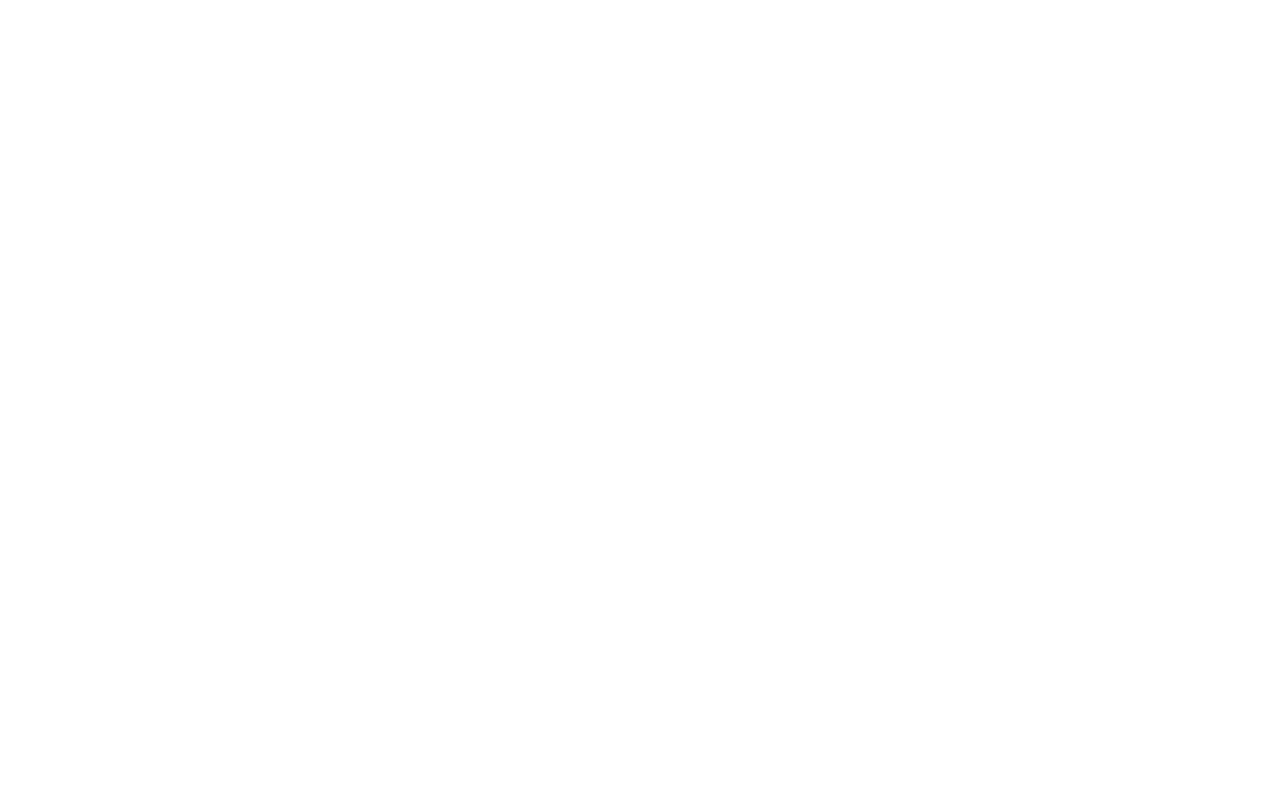
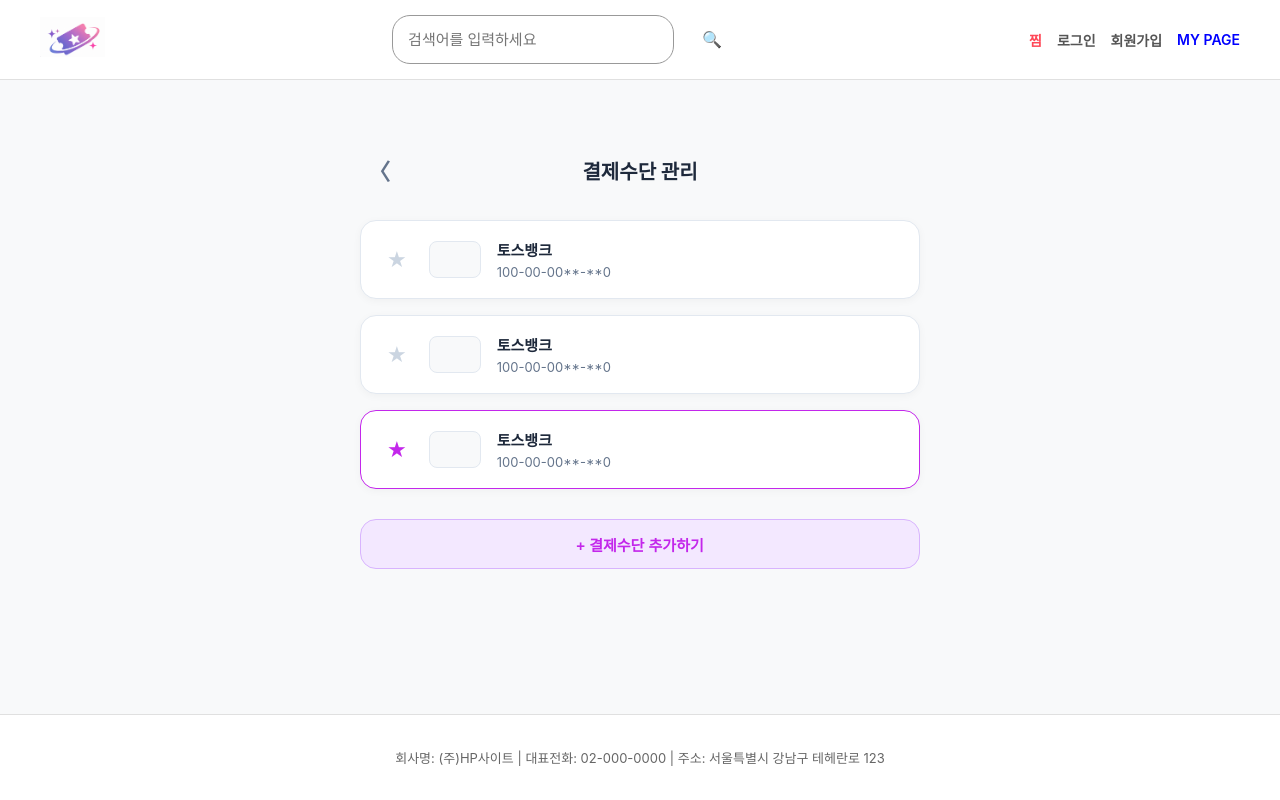
Before and after one commit to gkdudopice-lang/hp-router-ex, a React (Create React App) app: page /mypage/payment in a window 1280 px wide. Before the commit this address had no page. Built offline with nearby package versions, Linux system fonts and the light colour scheme.

Commit message:
마이페이지-계정정보-결제수단 관리 연결 완료

```diff
--- a/src/App.js
+++ b/src/App.js
@@ -21,6 +21,7 @@
 import MyReviewList from "./pages/MyReviewList";
 import CustomerCenter from "./pages/CustomerCenter";
 import AccountInfo from "./pages/AccountInfo";
+import PaymentManage from "./pages/PaymentManage";
 import { BrowserRouter as Router, Routes, Route } from "react-router-dom";
 
 function App() {
@@ -59,6 +60,7 @@
           <Route path="/mypage/reviews" element={<MyReviewList />} />
           <Route path="/mypage/customer-center" element={<CustomerCenter />} />
           <Route path="/mypage/account" element={<AccountInfo />} />
+          <Route path="/mypage/payment" element={<PaymentManage />} />
           <Route path="/board" element={<BoardList />} />
           <Route path="/board/write" element={<BoardWrite />} />
           <Route path="/board/:boardId" element={<BoardDetail />} />
--- a/src/pages/AccountInfo.js
+++ b/src/pages/AccountInfo.js
@@ -8,33 +8,22 @@
   const navigate = useNavigate();
 
   const [userInfo, setUserInfo] = useState({
-    userId: "",
-    email: "",
-    name: "",
-    phone: "",
+    userId: "test_user",
+    email: "test@example.com",
+    name: "홍길동",
+    phone: "010-1234-5678",
   });
 
-  const [loading, setLoading] = useState(true);
+  const [loading, setLoading] = useState(false); // 임시로 로딩 false 처리
 
-  // 사용자 정보를 불러오는 API 연동 (기존 팀원 코드 유지)
+  /* 백엔드 API 연동 부 (추후 백엔드 준비되면 주석 해제)
   useEffect(() => {
     const fetchUserData = async () => {
       try {
-        const response = await fetch("/api/user/profile", {
-          method: "GET",
-          headers: {
-            "Content-Type": "application/json",
-          },
-        });
-
+        const response = await fetch("/api/user/profile");
         if (response.ok) {
           const data = await response.json();
-          setUserInfo({
-            userId: data.userId,
-            email: data.email,
-            name: data.name,
-            phone: data.phone,
-          });
+          setUserInfo(data);
         }
       } catch (error) {
         console.error("유저 정보를 불러오는 데 실패했습니다:", error);
@@ -42,9 +31,9 @@
         setLoading(false);
       }
     };
-
     fetchUserData();
   }, []);
+  */
 
   if (loading) {
     return (
@@ -56,26 +45,22 @@
 
   return (
     <Container>
-      {/* 💡 상단 헤더 영역 (공통 백버튼 + 정중앙 타이틀) */}
       <HeaderRow>
         <BackButton to="/mypage" />
         <Title>계정 정보</Title>
       </HeaderRow>
 
       <Box>
-        {/* 아이디 */}
         <Row>
           <Label>아이디</Label>
           <Value>{userInfo.userId}</Value>
         </Row>
 
-        {/* 이메일 */}
         <Row>
           <Label>이메일</Label>
           <Value>{userInfo.email}</Value>
         </Row>
 
-        {/* 이름 */}
         <Row>
           <Label>이름</Label>
           <ValueGroup>
@@ -86,7 +71,6 @@
           </ValueGroup>
         </Row>
 
-        {/* 휴대폰 번호 */}
         <Row>
           <Label>휴대폰 번호</Label>
           <ValueGroup>
@@ -97,20 +81,18 @@
           </ValueGroup>
         </Row>
 
-        {/* 배송지 관리 (클릭 시 주소 관리 페이지로 이동) */}
-        <Row clickable onClick={() => navigate("/profile/address")}>
+        {/* 💡 $clickable 로 수정하여 경고 해결 */}
+        <Row $clickable onClick={() => navigate("/profile/address")}>
           <Label>배송지 관리</Label>
           <ArrowButton>&gt;</ArrowButton>
         </Row>
 
-        {/* 본인 인증 */}
-        <Row clickable onClick={() => navigate("/identity-verification")}>
+        <Row $clickable onClick={() => navigate("/identity-verification")}>
           <Label>본인 인증</Label>
           <ArrowButton>&gt;</ArrowButton>
         </Row>
 
-        {/* 결제수단 관리 */}
-        <Row clickable onClick={() => navigate("/payment")}>
+        <Row $clickable onClick={() => navigate("/mypage/payment")}>
           <Label>결제수단 관리</Label>
           <ArrowButton>&gt;</ArrowButton>
         </Row>
@@ -119,7 +101,7 @@
   );
 };
 
-/* ───────── 스타일 컴포넌트 (화이트·블랙·보라 감성) ───────── */
+/* ───────── 스타일 컴포넌트 ───────── */
 const Container = styled.div`
   max-width: 600px;
   width: 100%;
@@ -172,7 +154,8 @@
   align-items: center;
   padding: 20px 24px;
   border-bottom: 1px solid #f1f5f9;
-  cursor: ${(props) => (props.clickable ? "pointer" : "default")};
+  /* 💡 DOM으로 전달되지 않도록 $clickable 사용 */
+  cursor: ${(props) => (props.$clickable ? "pointer" : "default")};
   transition: all 0.2s ease;
 
   &:last-child {
@@ -181,8 +164,8 @@
 
   &:hover {
     background-color: ${(props) =>
-      props.clickable ? "#f8f9fa" : "transparent"};
-    border-color: ${(props) => (props.clickable ? "#c327eb" : "#f1f5f9")};
+      props.$clickable ? "#f8f9fa" : "transparent"};
+    border-color: ${(props) => (props.$clickable ? "#c327eb" : "#f1f5f9")};
   }
 `;
 
@@ -208,7 +191,7 @@
 const ActionButton = styled.button`
   background: none;
   border: none;
-  color: #c327eb; /* 포인트 보라색 적용 */
+  color: #c327eb;
   text-decoration: underline;
   cursor: pointer;
   font-size: 14px;
--- /dev/null
+++ b/src/pages/PaymentManage.js
@@ -0,0 +1,185 @@
+// src/pages/mypage/PaymentManage.js
+import React, { useState } from "react";
+import { useNavigate } from "react-router-dom";
+import styled from "styled-components";
+import BackButton from "../Components/common/BackButton";
+
+const PaymentManage = () => {
+  const navigate = useNavigate();
+
+  // 결제수단 목록 상태 (어떤 것이 주 거래인지 관리)
+  const [paymentMethods, setPaymentMethods] = useState([
+    { id: 1, name: "토스뱅크", number: "100-00-00**-**0", isPrimary: false },
+    { id: 2, name: "토스뱅크", number: "100-00-00**-**0", isPrimary: false },
+    { id: 3, name: "토스뱅크", number: "100-00-00**-**0", isPrimary: true },
+  ]);
+
+  // 주 거래 카드 설정 함수 (클릭한 항목만 true로 변경)
+  const handleSetPrimary = (id) => {
+    setPaymentMethods(
+      paymentMethods.map((method) => ({
+        ...method,
+        isPrimary: method.id === id,
+      })),
+    );
+  };
+
+  // 결제수단 추가 페이지로 이동하는 함수
+  const handleNavigateToAdd = () => {
+    navigate("/payment-register"); // (필요에 따라 주소 확인)
+  };
+
+  return (
+    <Container>
+      {/* 💡 상단 헤더 영역 (공통 백버튼 + 정중앙 타이틀) */}
+      <HeaderRow>
+        <BackButton to="/mypage/account" />{" "}
+        {/* 뒤로 가기 누르면 계정 정보로 이동 */}
+        <Title>결제수단 관리</Title>
+      </HeaderRow>
+
+      {/* 결제수단 목록 영역 */}
+      <MethodListWrapper>
+        {paymentMethods.map((method) => (
+          <MethodItem key={method.id} $isPrimary={method.isPrimary}>
+            {/* 별표 아이콘 (클릭 시 주 거래 설정) */}
+            <StarButton
+              onClick={() => handleSetPrimary(method.id)}
+              $isPrimary={method.isPrimary}
+              title="주 거래 설정"
+            >
+              ★
+            </StarButton>
+
+            <CardIcon />
+
+            <InfoArea>
+              <span className="title">{method.name}</span>
+              <span className="number">{method.number}</span>
+            </InfoArea>
+          </MethodItem>
+        ))}
+      </MethodListWrapper>
+
+      {/* 결제수단 추가하기 버튼 */}
+      <AddButton onClick={handleNavigateToAdd}>+ 결제수단 추가하기</AddButton>
+    </Container>
+  );
+};
+
+/* ───────── 스타일 컴포넌트 (화이트·블랙·보라 감성) ───────── */
+const Container = styled.div`
+  max-width: 600px;
+  width: 100%;
+  margin: 40px auto;
+  padding: 30px 20px;
+  box-sizing: border-box;
+  display: flex;
+  flex-direction: column;
+  gap: 20px;
+`;
+
+const HeaderRow = styled.div`
+  display: flex;
+  align-items: center;
+  position: relative;
+  width: 100%;
+  margin-bottom: 10px;
+`;
+
+const Title = styled.h2`
+  font-size: 20px;
+  font-weight: 700;
+  color: #1e293b;
+  margin: 0;
+  position: absolute;
+  left: 50%;
+  transform: translateX(-50%);
+`;
+
+const MethodListWrapper = styled.div`
+  display: flex;
+  flex-direction: column;
+  gap: 16px;
+`;
+
+const MethodItem = styled.div`
+  display: flex;
+  align-items: center;
+  gap: 16px;
+  padding: 18px 20px;
+  background-color: #ffffff;
+  border: 1px solid ${(props) => (props.$isPrimary ? "#c327eb" : "#e2e8f0")}; /* 주 거래 카드일 때 보라색 테두리 강조 */
+  border-radius: 16px;
+  box-shadow: 0 2px 8px rgba(0, 0, 0, 0.04);
+  transition: all 0.2s;
+
+  &:hover {
+    border-color: #c327eb;
+  }
+`;
+
+const StarButton = styled.button`
+  background: none;
+  border: none;
+  font-size: 22px;
+  cursor: pointer;
+  /* 💡 활성화되면 포인트 보라색(#c327eb), 아니면 연한 회색 */
+  color: ${(props) => (props.$isPrimary ? "#c327eb" : "#cbd5e1")};
+  transition:
+    transform 0.1s ease,
+    color 0.2s;
+
+  &:active {
+    transform: scale(0.9);
+  }
+`;
+
+const CardIcon = styled.div`
+  width: 50px;
+  height: 35px;
+  border: 1px solid #e2e8f0;
+  border-radius: 8px;
+  background-color: #f8f9fa;
+`;
+
+const InfoArea = styled.div`
+  display: flex;
+  flex-direction: column;
+  gap: 4px;
+
+  .title {
+    font-size: 15px;
+    font-weight: 700;
+    color: #1e293b;
+  }
+
+  .number {
+    font-size: 13px;
+    color: #64748b;
+  }
+`;
+
+const AddButton = styled.button`
+  width: 100%;
+  height: 50px;
+  background-color: #f3e8ff; /* 연한 보라색 배경 (포인트 톤) */
+  border: 1px solid #d8b4fe;
+  border-radius: 16px;
+  font-size: 15px;
+  font-weight: 700;
+  color: #c327eb; /* 포인트 보라색 텍스트 */
+  cursor: pointer;
+  transition: all 0.2s ease;
+  margin-top: 10px;
+
+  &:hover {
+    background-color: #e9d5ff;
+  }
+
+  &:active {
+    transform: scale(0.98);
+  }
+`;
+
+export default PaymentManage;
```
